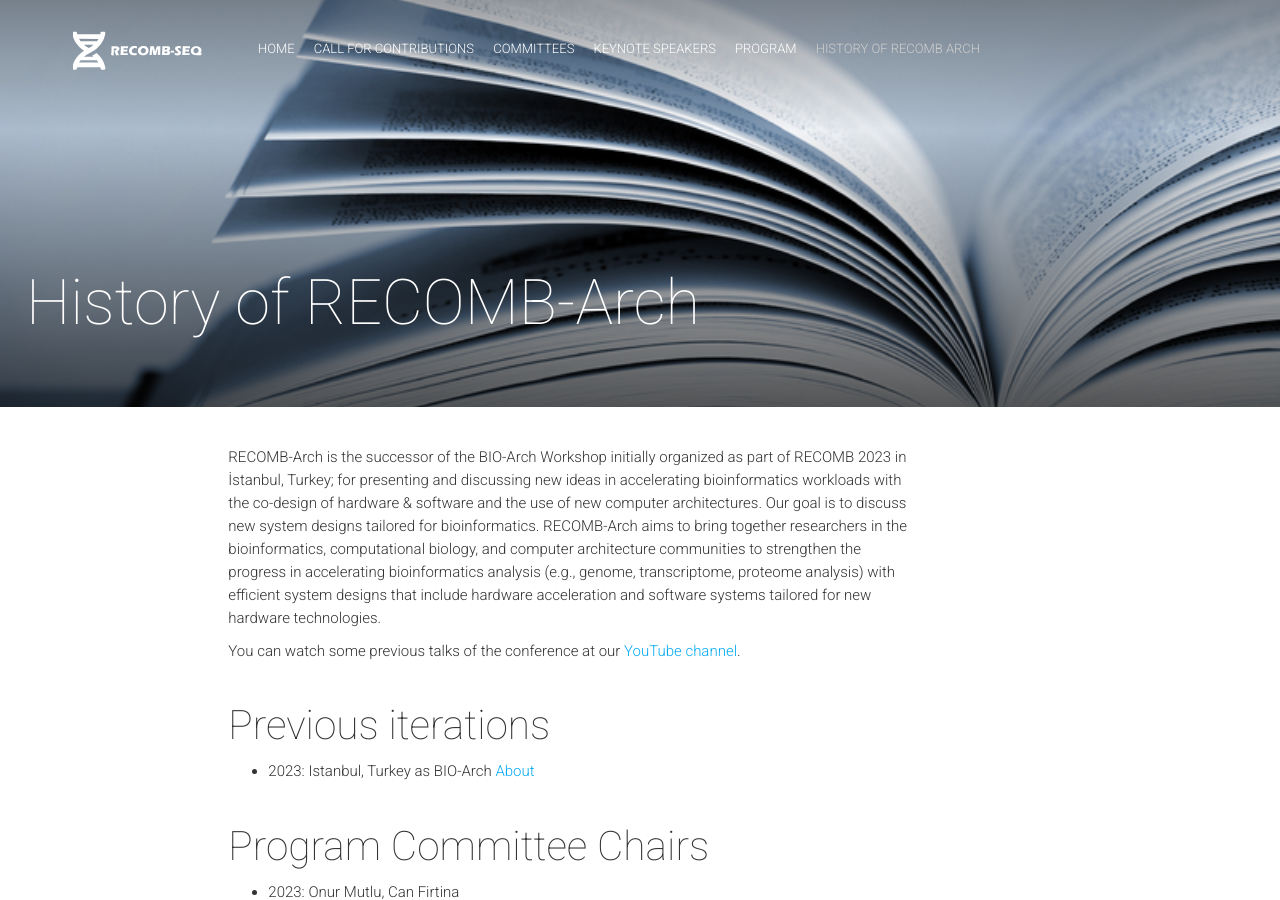
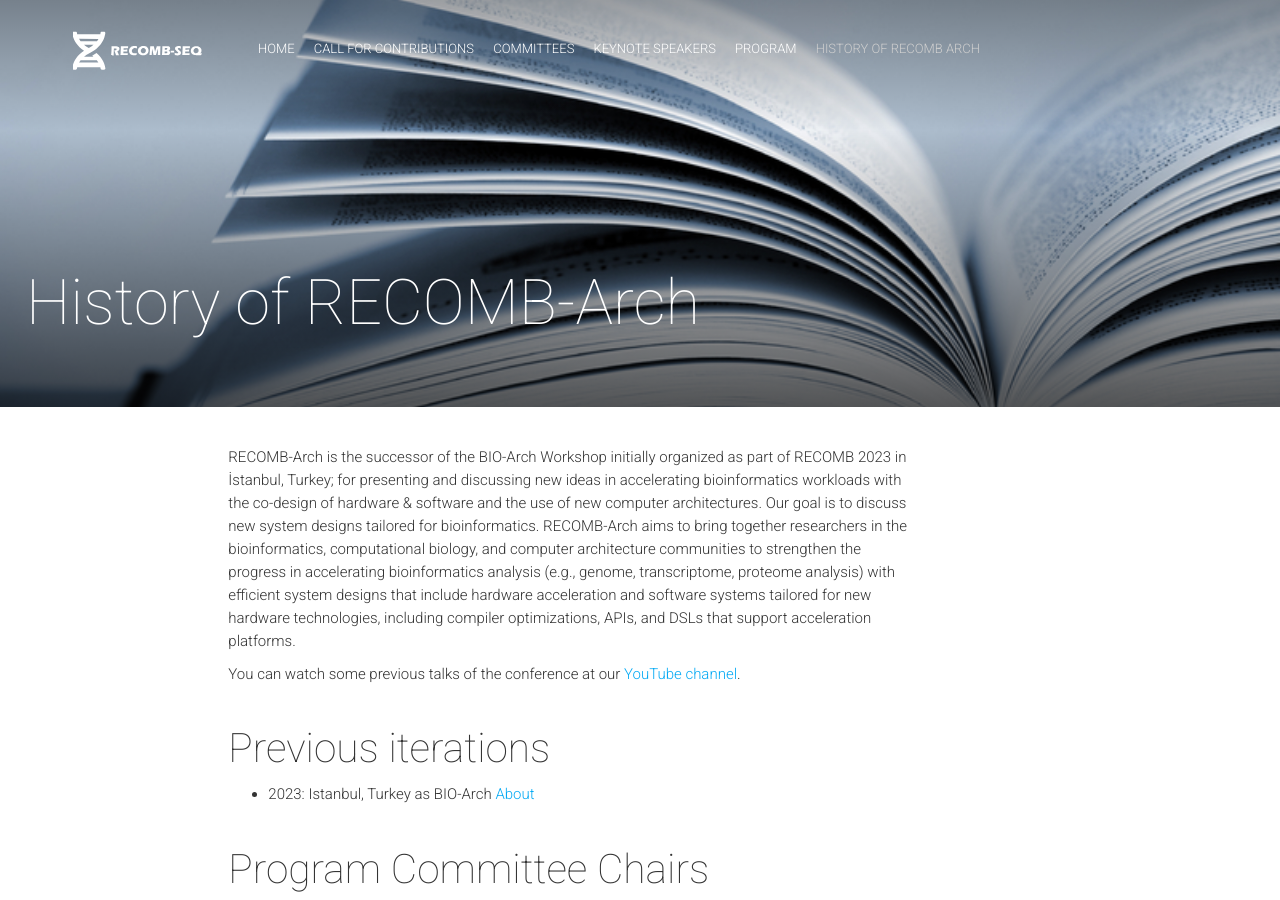
Before and after one commit to RECOMB-Arch/recomb-arch.github.io, a Jekyll site: the page built from history.md, in a window 1280 px wide and 900 px high. Built offline with Jekyll 4.4.1, drawn with Linux system fonts in a browser that asks for light colours; nearby versions of some CDN libraries; comment, search, counter and statistics services are not loaded.

Commit message:
api, compiler

```diff
--- a/_includes/about.html
+++ b/_includes/about.html
@@ -6,7 +6,7 @@
             <div class="row about-details">
                 <p class="lead text-justify">
                     A conference for presenting and discussing new ideas in accelerating bioinformatics workloads
-                    with the co-design of hardware & software and the use of new computer architectures. Our goal is to
+                    with the co-design of hardware & software and the use of new computer architectures, including compiler optimizations, APIs, and DSLs that support acceleration platforms. Our goal is to
                     discuss new system designs tailored for bioinformatics. RECOMB-Arch aims to bring together
                     researchers in the bioinformatics, computational biology, and computer architecture communities to
                     strengthen the progress in accelerating bioinformatics analysis (e.g., genome, transcriptome,
--- a/history.md
+++ b/history.md
@@ -5,7 +5,7 @@ permalink: /history/
 isStaticPost: true
 ---
 
-RECOMB-Arch is the successor of the BIO-Arch Workshop initially organized as part of RECOMB 2023 in İstanbul, Turkey; for presenting and discussing new ideas in accelerating bioinformatics workloads with the co-design of hardware & software and the use of new computer architectures. Our goal is to discuss new system designs tailored for bioinformatics. RECOMB-Arch aims to bring together researchers in the bioinformatics, computational biology, and computer architecture communities to strengthen the progress in accelerating bioinformatics analysis (e.g., genome, transcriptome, proteome analysis) with efficient system designs that include hardware acceleration and software systems tailored for new hardware technologies.
+RECOMB-Arch is the successor of the BIO-Arch Workshop initially organized as part of RECOMB 2023 in İstanbul, Turkey; for presenting and discussing new ideas in accelerating bioinformatics workloads with the co-design of hardware & software and the use of new computer architectures. Our goal is to discuss new system designs tailored for bioinformatics. RECOMB-Arch aims to bring together researchers in the bioinformatics, computational biology, and computer architecture communities to strengthen the progress in accelerating bioinformatics analysis (e.g., genome, transcriptome, proteome analysis) with efficient system designs that include hardware acceleration and software systems tailored for new hardware technologies, including compiler optimizations, APIs, and DSLs that support acceleration platforms.
 
 
 {: .text-justify }
```
